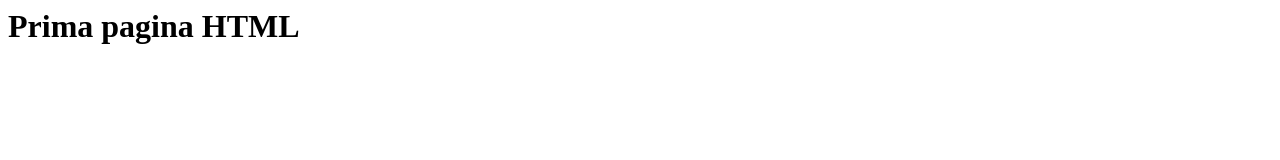
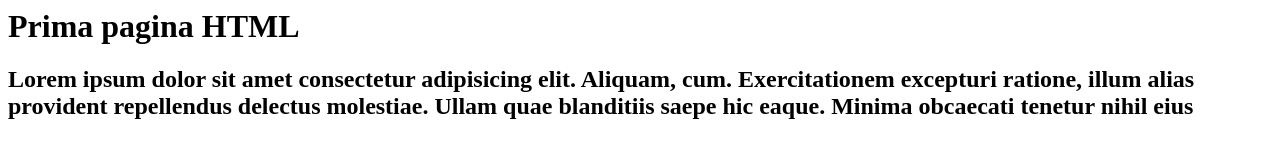
Before and after one commit to dianavul/first_rep, a plain HTML site: page index.html in a window 1280 px wide. Drawn offline with Linux system fonts and the light colour scheme.

Commit message:
am adaugat o descriere

```diff
--- a/index.html
+++ b/index.html
@@ -1,5 +1,11 @@
 <html>
 	<body>
 		<h1>Prima pagina HTML</h1>
+		<h2>
+			Lorem ipsum dolor sit amet consectetur adipisicing elit. Aliquam, cum.
+			Exercitationem excepturi ratione, illum alias provident repellendus
+			delectus molestiae. Ullam quae blanditiis saepe hic eaque. Minima
+			obcaecati tenetur nihil eius
+		</h2>
 	</body>
 </html>
```
